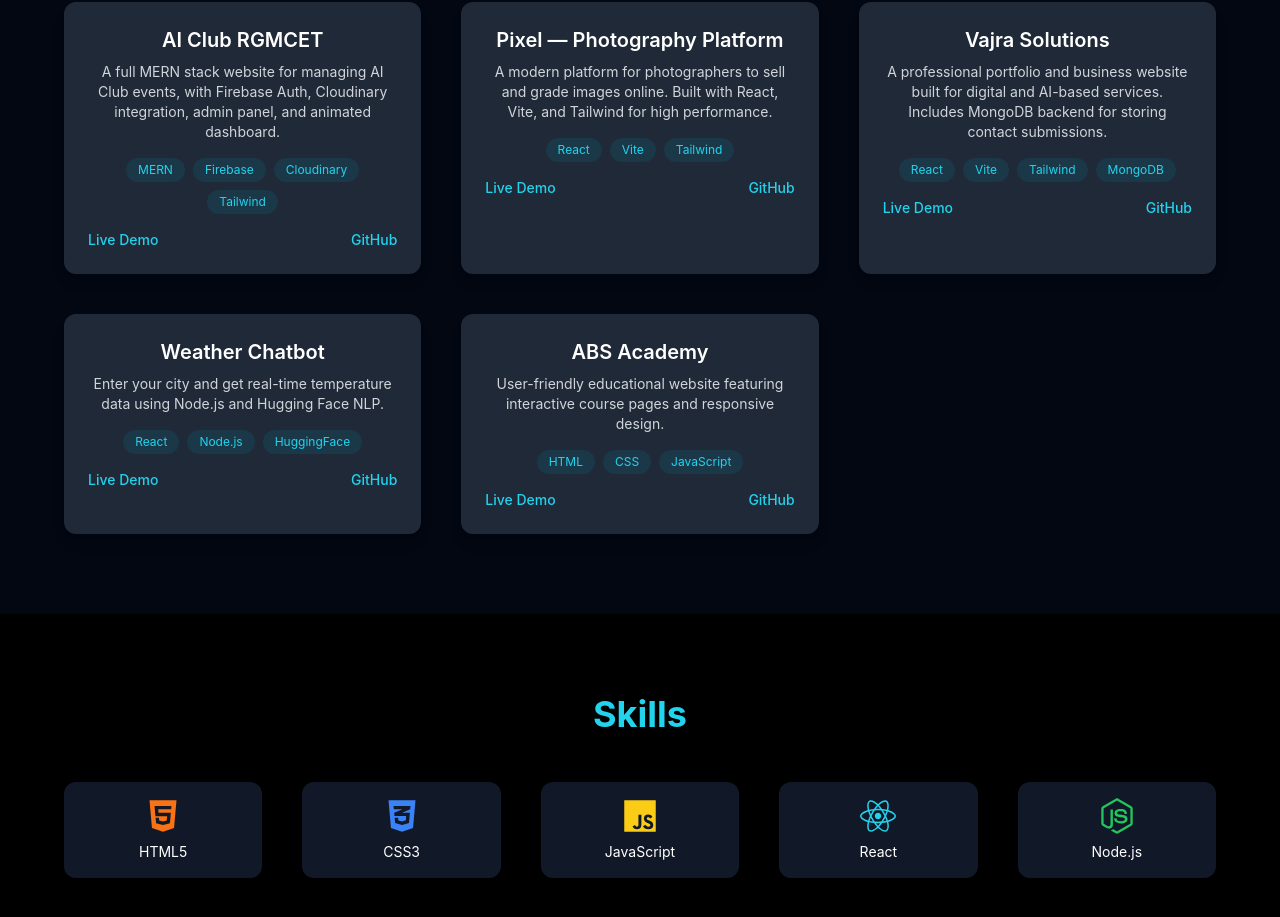
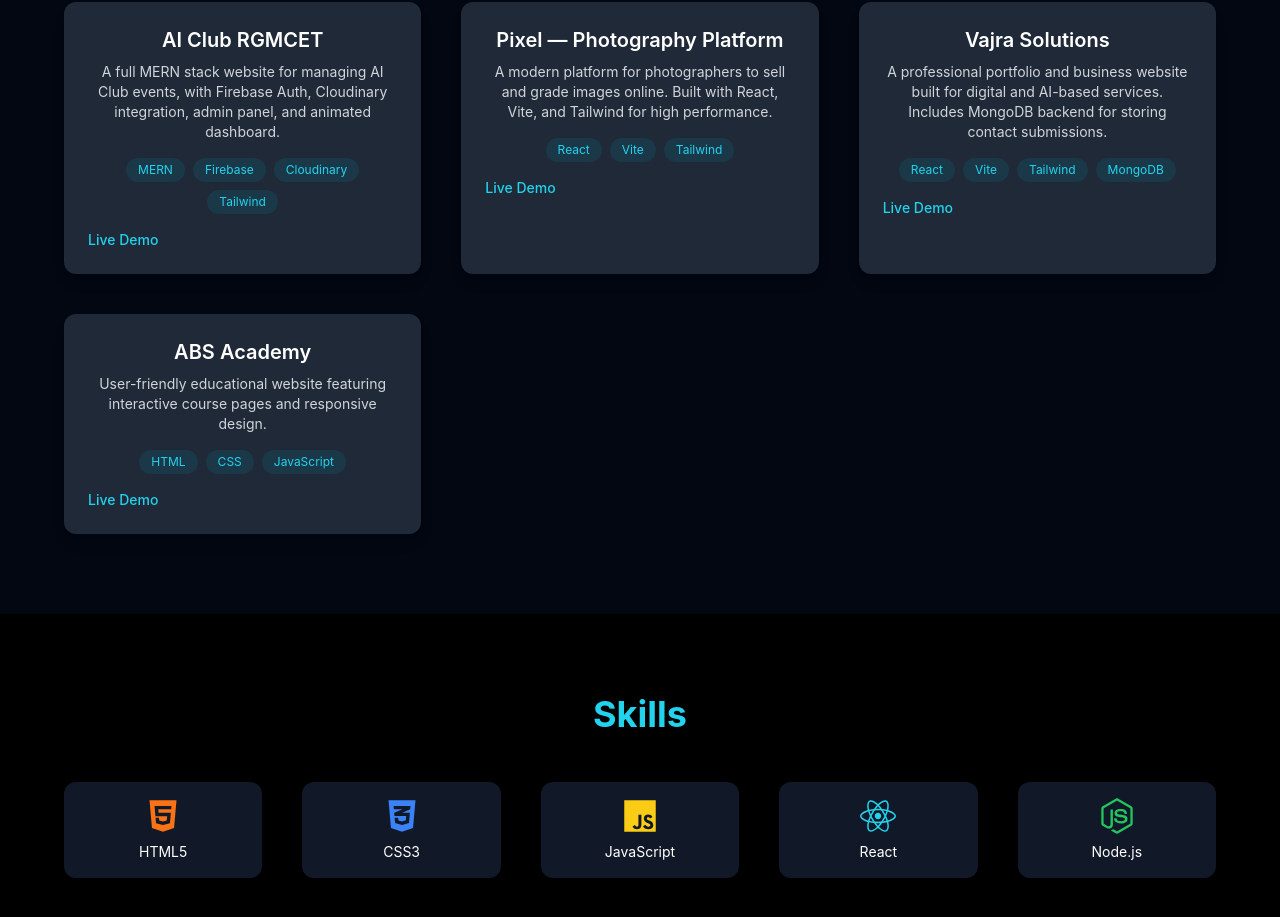
Before and after one commit to adbhargav/potofolio, a React (Create React App) app: page / in a window 1280 px wide. Shown: the part 1766-2683 px from the top of the page. Built offline with nearby package versions, Linux system fonts and the light colour scheme.

Commit message:
Update ProjectsSection.jsx

```diff
--- a/src/components/ProjectsSection.jsx
+++ b/src/components/ProjectsSection.jsx
@@ -25,13 +25,7 @@
     link: 'https://vajrasolutions.tech/',
     github: 'https://github.com/adbhargav/vajrasolutions'
   },
-  {
-    title: 'Weather Chatbot',
-    description: 'Enter your city and get real-time temperature data using Node.js and Hugging Face NLP.',
-    tech: ['React', 'Node.js', 'HuggingFace'],
-    link: 'https://weather-chatbot-5l9x.vercel.app/',
-    github: 'https://github.com/adbhargav/Weather_Chatbot'
-  },
+
   {
     title: 'ABS Academy',
     description: 'User-friendly educational website featuring interactive course pages and responsive design.',
@@ -82,7 +76,7 @@
                   rel="noopener noreferrer"
                   className="text-cyan-400 hover:text-cyan-300 transition"
                 >
-                  GitHub
+
                 </a>
               </div>
             </div>
```
